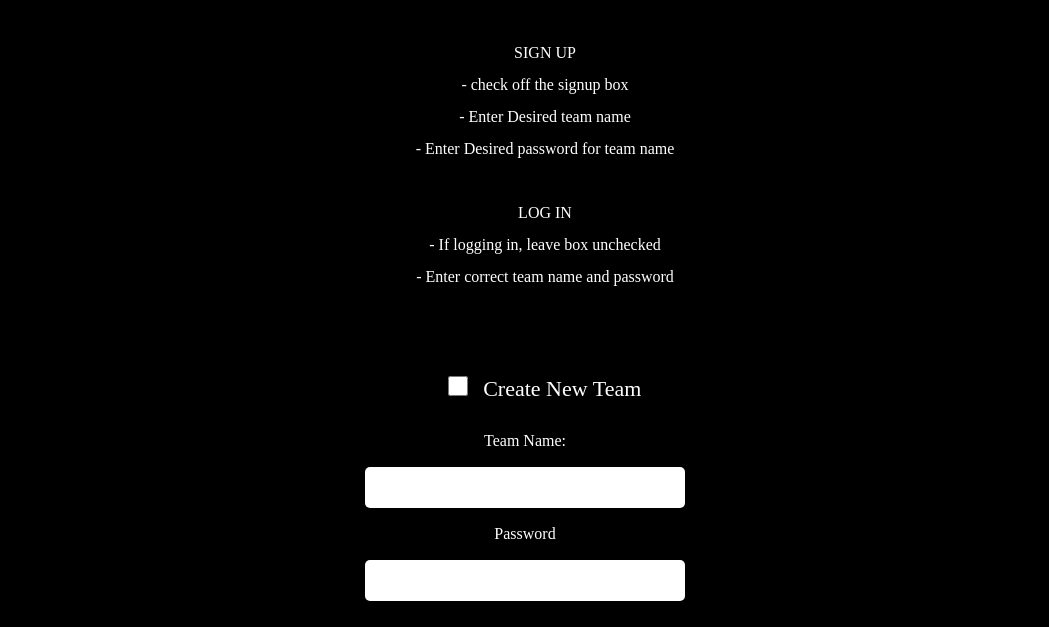
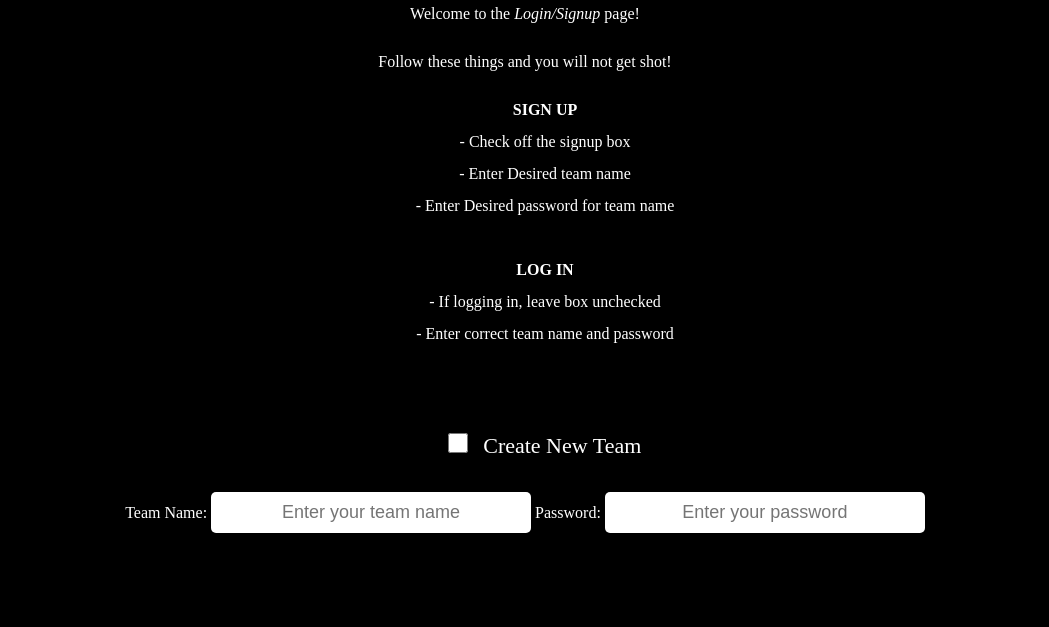
Before and after one commit to AndreiFabon/CHADS-ctf-hackathon-website, a plain HTML site: page frontend/login.html in a window 1280 px wide. Shown: the part 257-884 px from the top of the page, without its empty margins (115-1164 px from the left). After the commit the page ends 800 px from the top, so only its background shows below. Drawn offline with Linux system fonts and the light colour scheme.

Commit message:
still some bugs, but works

```diff
--- a/frontend/login.html
+++ b/frontend/login.html
@@ -12,40 +12,36 @@
         <li><a href="submit.html">Submission</a></li>
     </ul>
 
+    <div class="login-container">
         <h1>Login Page</h1>
 
         <div class="box-2">
-            <p>
+            <p>Welcome to the <i>Login/Signup</i> page!</p>
+            <p>Follow these things and you will not get shot!</p>
+
             <ul>
-                    <li> Welcome to the Login/Signup page! </li>
-                    <li> Follow these things and you will not get shot! </li>
+                <li><strong>SIGN UP</strong></li>
+                <li>- Check off the signup box</li>
+                <li>- Enter Desired team name</li>
+                <li>- Enter Desired password for team name</li>
                 <br>
-                    <li> SIGN UP </li>
-                    <li> - check off the signup box </li>
-                    <li> - Enter Desired team name </li>
-                    <li> - Enter Desired password for team name </li>
-                    <br>
-                    <li> LOG IN </li>
-                    <li> - If logging in, leave box unchecked </li>
-                    <li> - Enter correct team name and password </li>
+                <li><strong>LOG IN</strong></li>
+                <li>- If logging in, leave box unchecked</li>
+                <li>- Enter correct team name and password</li>
             </ul>
 
             <label class="box">
-                    <input type="checkbox" name="new_team"> Create New Team
+                <input type="checkbox" name="new_team"> <span>Create New Team</span>
             </label>
 
             <form>
-                    <label for="teamName">Team Name:</label><br>
-                    <input type="text" id="teamName" name="teamName"><br>
-                    <label for="Password">Password</label><br>
-                    <input type="text" id="password" name="password">
+                <label for="teamName">Team Name:</label>
+                <input type="text" id="teamName" name="teamName" placeholder="Enter your team name">
+
+                <label for="password">Password:</label>
+                <input type="text" id="password" name="password" placeholder="Enter your password">
             </form>
-
-
-
-            </p>
         </div>
-
+    </div>
 </body>
-
 </html>
```
Also changed, not shown: frontend/submit.html (+1 -1 lines). Lines whose indentation alone changed are shown as unchanged.
